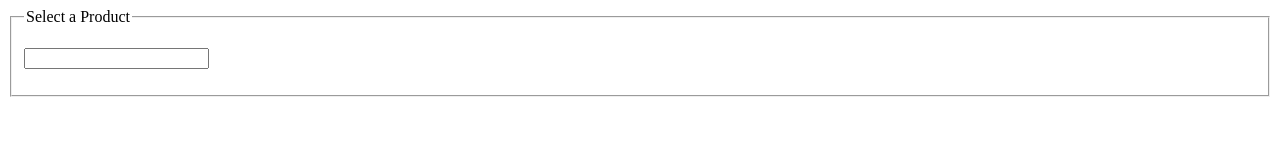
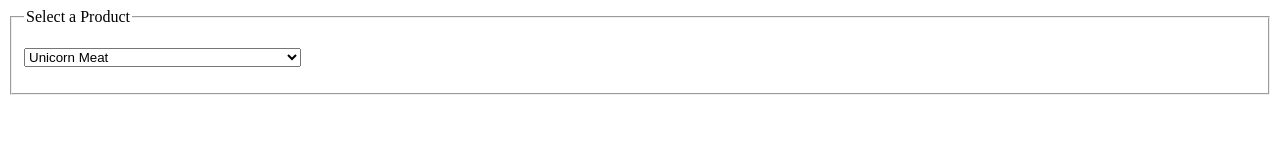
Before and after one commit to nothingnessbird/order-form, a plain HTML site: page index.html in a window 1280 px wide. Drawn offline with Linux system fonts and the light colour scheme.

Commit message:
added dropdown form values

```diff
--- a/index.html
+++ b/index.html
@@ -14,7 +14,28 @@
         <fieldset>
           <legend>Select a Product</legend>
           <p>
-            <input type="" name="" value="">
+            <select name="select" form="order-form" id="drop-down">
+             <option value="bag">R2D2 Luggage Bag</option>
+             <option value="banana" selected>Banana Slicer</option>
+             <option value="bathroom">While Pooping Tablet Stand</option>
+             <option value="boots">Toeless Rain Boots</option>
+             <option value="breakfast" selected>Combo Breakfast Machine</option>
+             <option value="bubblegum">Meatball Bubblegum</option>
+             <option value="chair">Bubble Bottom Chair</option>
+             <option value="cthulhu" selected>Cthulhu Eating Figure</option>
+             <option value="dog-duck">Duck Beak Dog Muzzle</option>
+             <option value="dragon">Dragon Meat</option>
+             <option value="pen" selected>Pen Utensils</option>
+             <option value="pet-sweep">Pet Paw Sweeper</option>
+             <option value="scissors">Pizza Scissors</option>
+             <option value="shark" selected>Shark Attack Sleeping Bag</option>
+             <option value="sweep">Baby Mop</option>
+             <option value="tauntaun">Stolen ThinkGeek Taun Taun Sleeping Bag</option>
+             <option value="unicorn" selected>Unicorn Meat</option>
+             <option value="usb">Wiggly USB Tentacle</option>
+             <option value="water-can">Self Watering Can</option>
+             <option value="wine-glass">Spill On Yourself Wine Glass</option>
+           </select>
           </p>
         </fieldset>
       </form>
```
